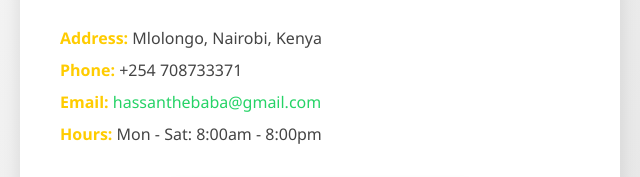
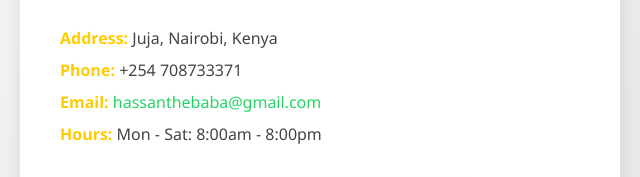
Before and after one commit to Brayan603/Professional-Berbershop, a plain HTML site: page contact.html in a window 1280 px wide. Shown: the part 281-458 px from the top of the page, 320-960 px from the left. Drawn offline with Linux system fonts and the light colour scheme.

Commit message:
Update contact.html

```diff
--- a/contact.html
+++ b/contact.html
@@ -286,7 +286,7 @@
       <p>We’re here to answer your questions or help you book a service directly via WhatsApp. Talk to our team instantly!</p>
 
       <div class="contact-info">
-        <div><strong>Address:</strong> Mlolongo, Nairobi, Kenya</div>
+        <div><strong>Address:</strong> Juja, Nairobi, Kenya</div>
         <div><strong>Phone:</strong> +254 708733371</div>
         <div><strong>Email:</strong> <a href="mailto:hassanthebaba@gmail.com" style="color:#25D366; text-decoration:none;">hassanthebaba@gmail.com</a></div>
         <div><strong>Hours:</strong> Mon - Sat: 8:00am - 8:00pm</div>
```
